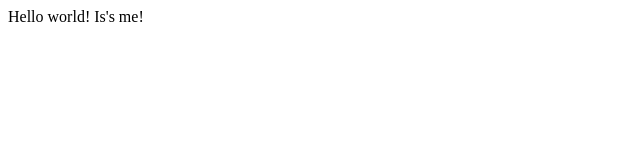
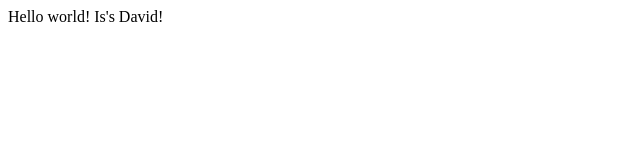
Before and after one commit to manhcntt21/MyRepos, a plain HTML site: page index.html in a window 1280 px wide. Shown: the full height of the page, 0-640 px from the left. Drawn offline with Linux system fonts and the light colour scheme.

Commit message:
Changed website for David

```diff
--- a/index.html
+++ b/index.html
@@ -1,6 +1,6 @@
 <html>
 <Header><title>My Webpage</title></header>
 <body>
-Hello world! Is's me!
+Hello world! Is's David!
 </body>
 </html>
```
